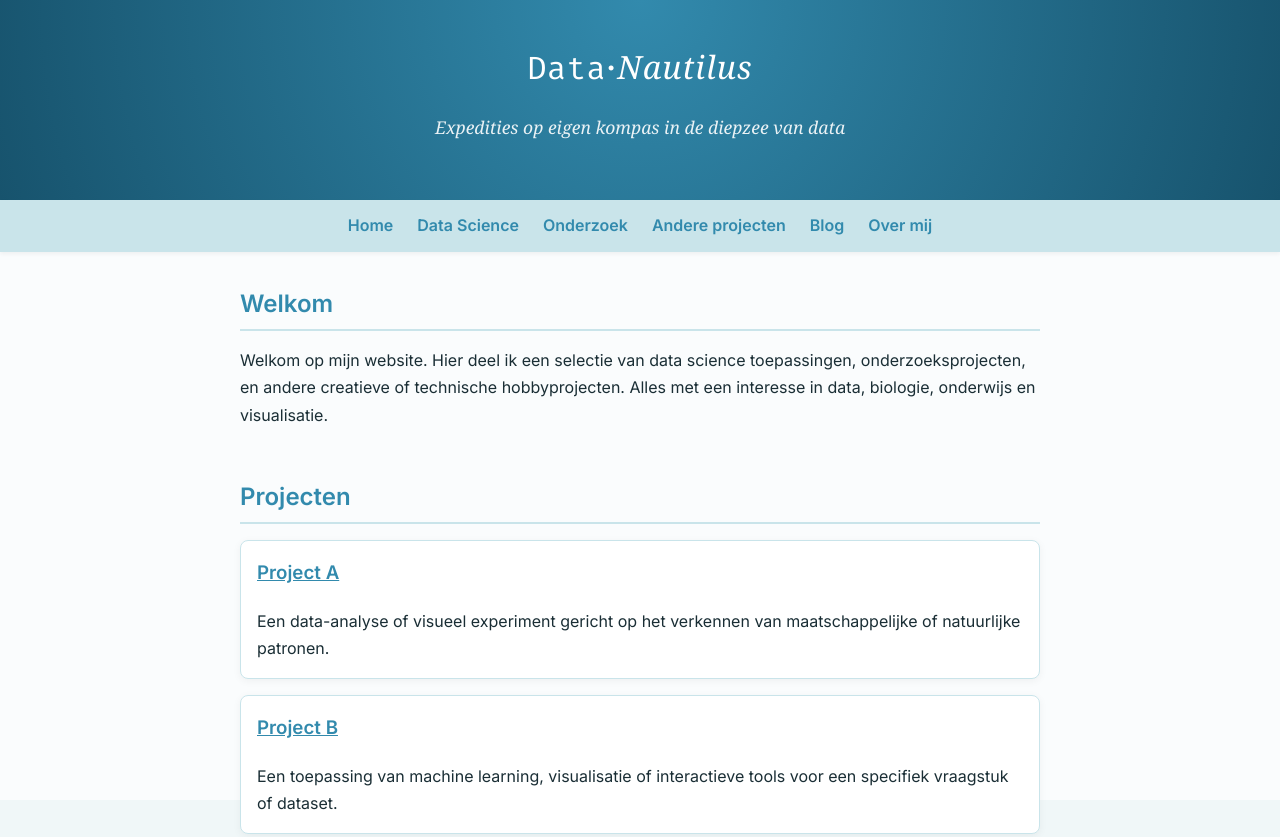
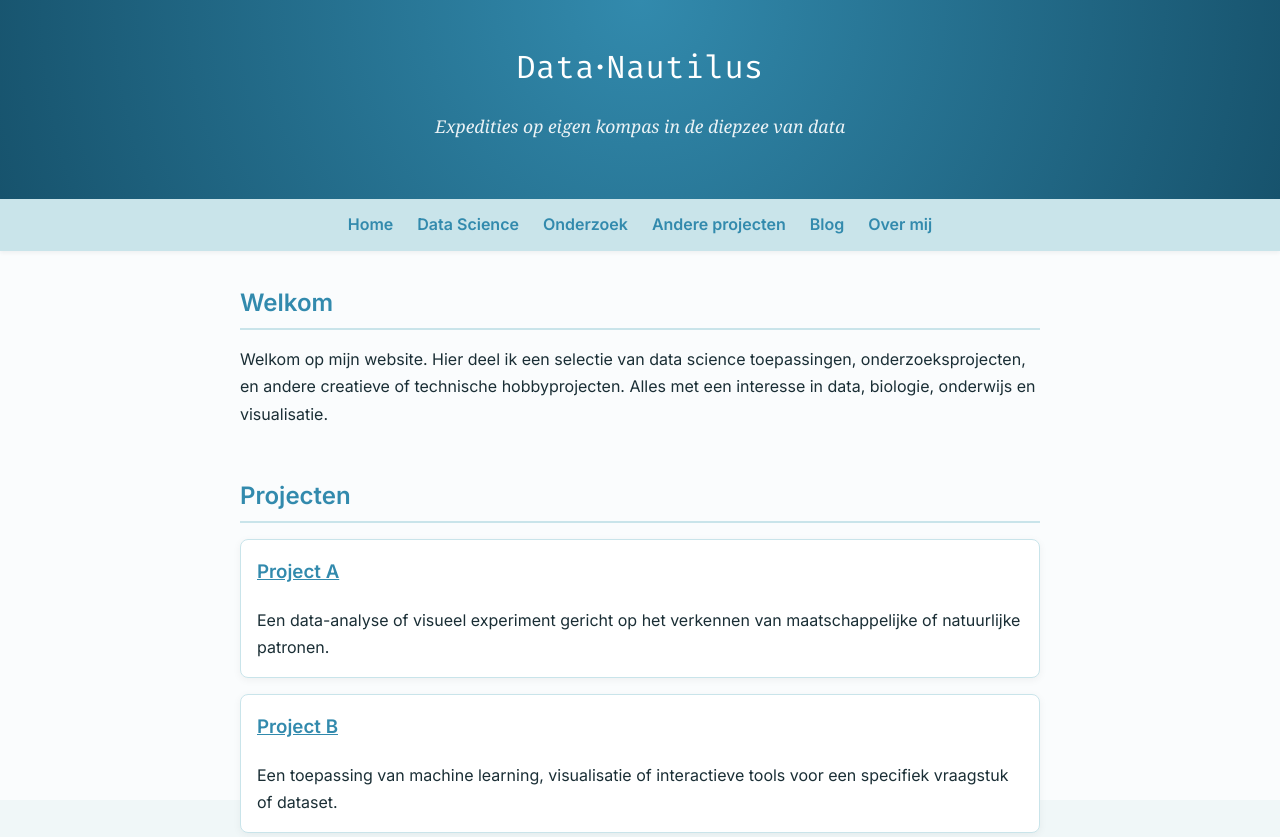
Before and after one commit to jorivdr/jorivanderraadt-website, a plain HTML site: page index.html in a window 1280 px wide. Shown: the top 837 px of the page. Drawn offline with Linux system fonts and the light colour scheme; a web font is replaced by a local one.

Commit message:
Update index.html

```diff
--- a/index.html
+++ b/index.html
@@ -11,7 +11,7 @@
 <body>
   <header>
   <h1>
-    <span class="mono">Data</span><span class="separator">·</span><span class="serif">Nautilus</span>
+    <span class="mono">Data</span><span class="separator">·</span><span class="mono">Nautilus</span>
   </h1>
   <p>Expedities op eigen kompas in de diepzee van data</p>
 </header>
```
